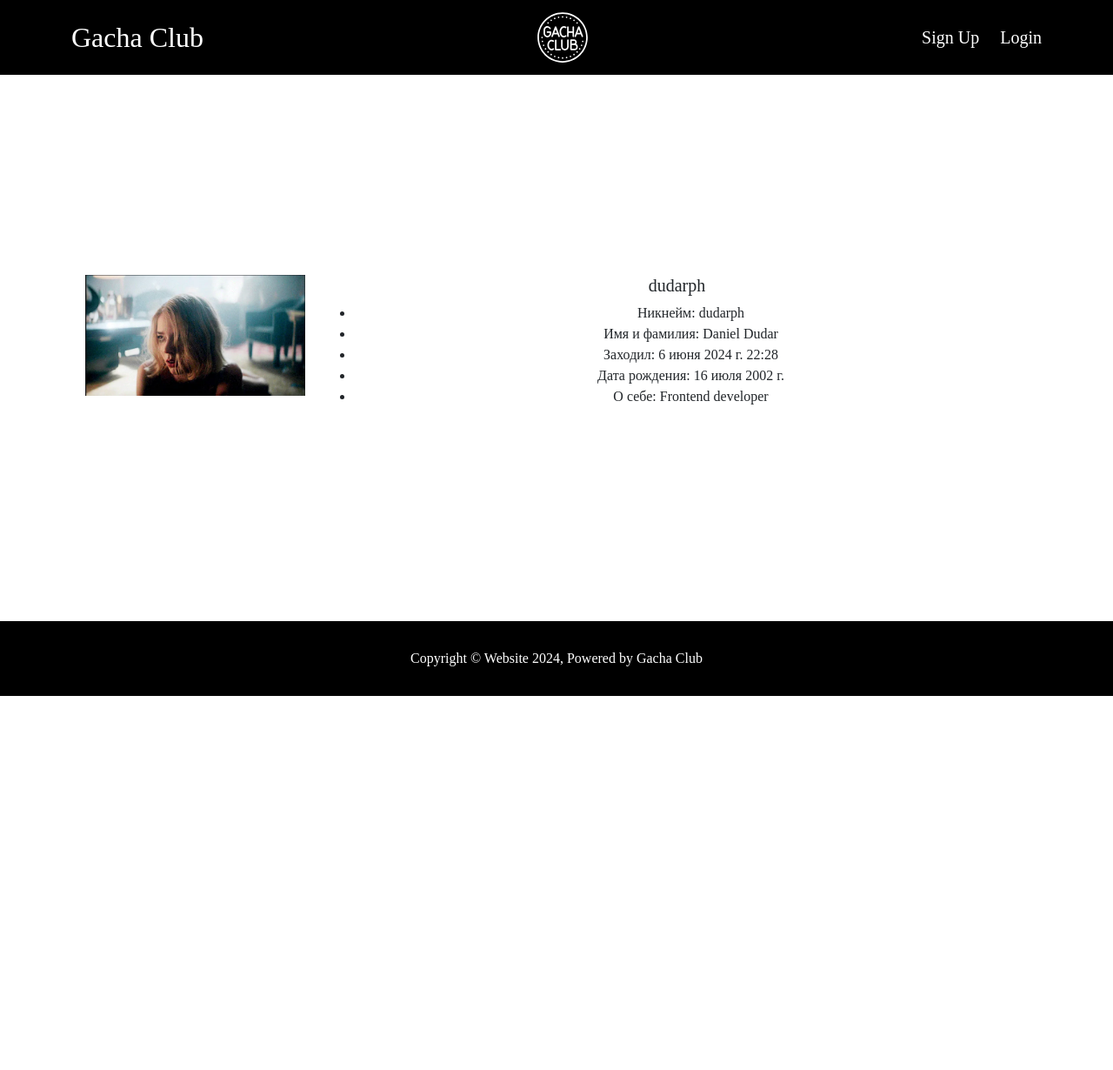
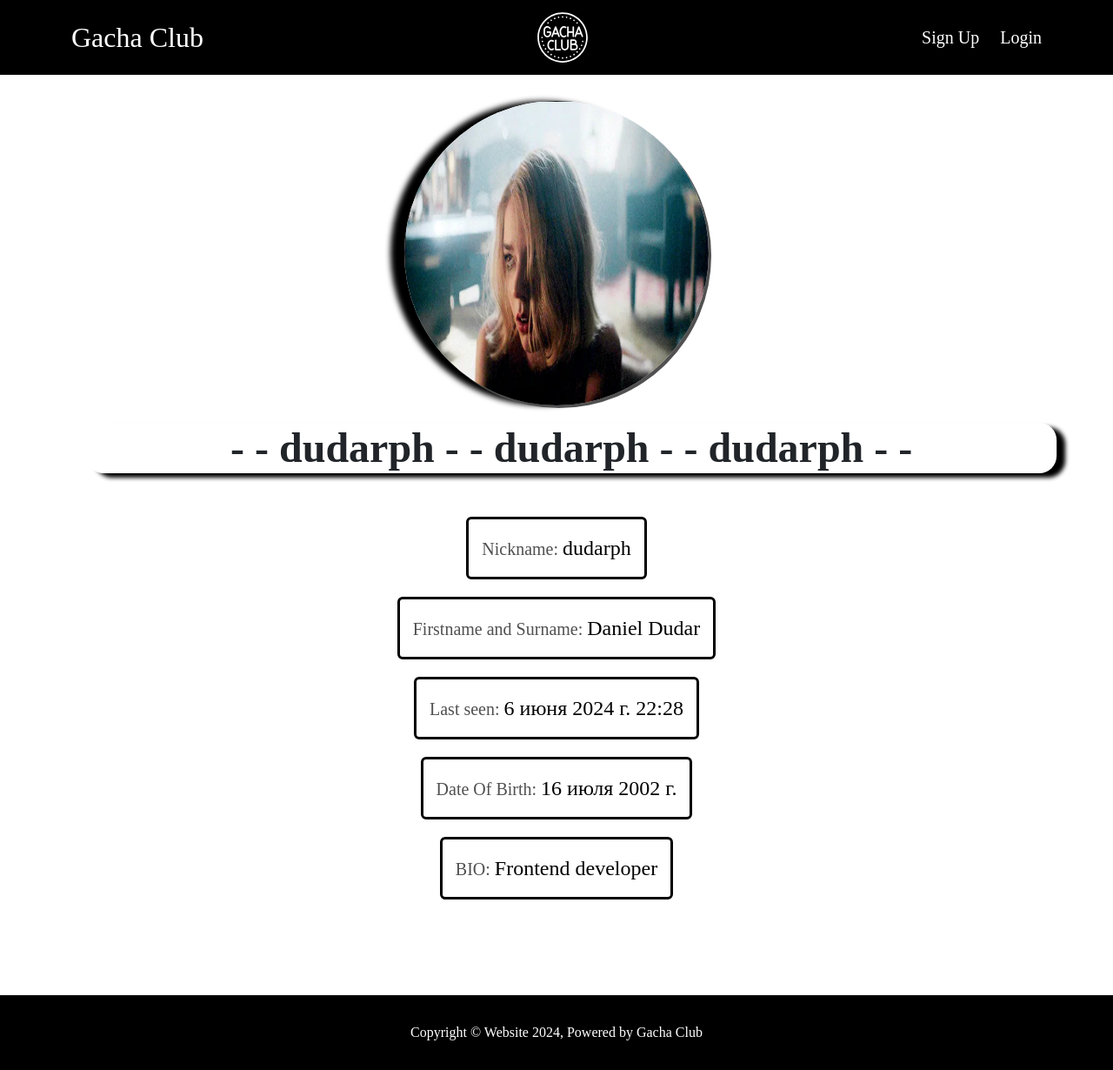
Before and after one commit to Rapsoyd/FullStackProject, a Django app: a page that uses templates/accounts/profile_detail.html in a window 1280 px wide. Shown: the whole page at 87% size. Before the commit the page ends 800 px from the top, so only its background shows below. Run offline with Django 5.2, Linux system fonts and the light colour scheme; data comes from the database, SQL or seed files in the repository; both versions use the stored data as it was after the commit; some web fonts are replaced.

Commit message:
Конферм ресета пасворда и детали профиля

```diff
--- /dev/null
+++ b/apps/blog/static/css/profiles.css
@@ -0,0 +1,93 @@
+body {
+	overflow-x: hidden;
+}
+
+.profile-content {
+	max-width: 100%;
+	margin: 30px 0 50px;
+}
+
+.avatar-wrap {
+	margin-bottom: 20px;
+}
+
+.avatar-thumbnail {
+	width: 350px;
+	height: 350px;
+
+	border-radius: 50%;
+	box-shadow: 3px 3px rgb(81 80 80), -1em 0 .4em rgb(0 0 0);
+}
+
+.profile-info {
+	padding-left: 0;
+	display: flex;
+	flex-direction: column;
+	align-items: center;
+
+	list-style: none;
+}
+
+.profile-title {
+	margin-bottom: 50px;
+
+	font-weight: 600;
+	font-size: 48px;
+
+	transform: translateX(-100%);
+	animation: slidingText 13s linear infinite;
+	box-shadow: 10px 5px 5px rgb(0, 0, 0);
+	border-radius: 20px;
+}
+
+@keyframes slidingText {
+	from {
+		transform: translateX(-100%);
+	}
+
+	to {
+		transform: translateX(100%);
+	}
+}
+
+.profile-info-item {
+	max-width: 50%;
+	margin-bottom: 20px;
+	padding: 15px;
+
+	font-size: 20px;
+	color: rgb(81 80 80);
+
+	border: 3px solid black;
+	border-radius: 0.375rem;
+}
+
+.profile-info-current {
+	font-size: 24px;
+	color: black;
+}
+
+.profile-edit-link-item {
+	margin-top: 40px;
+}
+
+.profile-edit-link {
+	padding: 20px;
+
+	font-family: 'Roboto Mono';
+	font-size: 20px;
+	color: black;
+	text-decoration: none;
+
+	transition: .4s linear;
+	border: 3px solid black;
+	border-radius: 10%;
+	background-color: white;
+}
+
+.profile-edit-link:hover {
+	color: white;
+
+	background-color: black;
+	border: 3px solid white;
+}
--- a/templates/accounts/profile_detail.html
+++ b/templates/accounts/profile_detail.html
@@ -1,36 +1,47 @@
-{% extends 'index.html' %} {% block content %}
-<div class="card border-0">
-	<div class="card-body">
-		<div class="row">
-			<div class="col-md-3">
-				<figure>
-					<img
-						src="{{ profile.avatar.url }}"
-						class="img-fluid rounded-0"
-						alt="{{ profile }}"
-					/>
-				</figure>
+{% extends 'index.html' %}
+{% load static %}
+
+{% block extra_css %}
+  <link rel="stylesheet" href="{% static 'blog/static/css/profiles.css' %}" />
+{% endblock %}
+
+{% block title %}
+  Your profile
+{% endblock %}
+
+{% block content %}
+  <div class="profile-content">
+    <div class="avatar-wrap">
+      <img src="{{ profile.avatar.url }}" class="avatar-thumbnail" alt="{{ profile }}" />
     </div>
-			<div class="col-md-9">
-				<h5 class="card-title">{{ profile }}</h5>
+
+    <h2 class="profile-title">- - {{ profile }} - - {{ profile }} - - {{ profile }} - -</h2>
     <div class="card-text">
-					<ul>
-						<li>Никнейм: {{ profile.user.username }}</li>
+      <ul class="profile-info">
+        <li class="profile-info-item">
+          Nickname: <span class="profile-info-current">{{ profile.user.username }}</span>
+        </li>
         {% if profile.user.get_full_name %}
-						<li>Имя и фамилия: {{ profile.user.get_full_name }}</li>
+          <li class="profile-info-item">
+            Firstname and Surname: <span class="profile-info-current">{{ profile.user.get_full_name }}</span>
+          </li>
         {% endif %}
-						<li>Заходил: {{ profile.user.last_login }}</li>
-						<li>Дата рождения: {{ profile.birth_date }}</li>
-						<li>О себе: {{ profile.bio }}</li>
+        <li class="profile-info-item">
+          Last seen: <span class="profile-info-current">{{ profile.user.last_login }}</span>
+        </li>
+        <li class="profile-info-item">
+          Date Of Birth: <span class="profile-info-current">{{ profile.birth_date }}</span>
+        </li>
+        <li class="profile-info-item">
+          BIO: <span class="profile-info-current">{{ profile.bio }}</span>
+        </li>
+
+        <li class="profile-edit-link-item">
+          {% if request.user == profile.user %}
+            <a href="{% url 'profile_edit' %}" class="profile-edit-link">Edit your profile</a>
+          {% endif %}
+        </li>
       </ul>
-					{% if request.user == profile.user %}
-					<a href="{% url 'profile_edit' %}" class="btn btn-sm btn-primary"
-						>Редактировать профиль</a
-					>
-					{% endif %}
-				</div>
-			</div>
-		</div>
     </div>
   </div>
 {% endblock %}
```
Also changed, not shown: templates/accounts/password_reset_confirm.html (+23 -14 lines), db.sqlite3, media/images/avatars/d2692a8192b54efe92072174bd763980.webp (added). Lines whose indentation alone changed are shown as unchanged.
